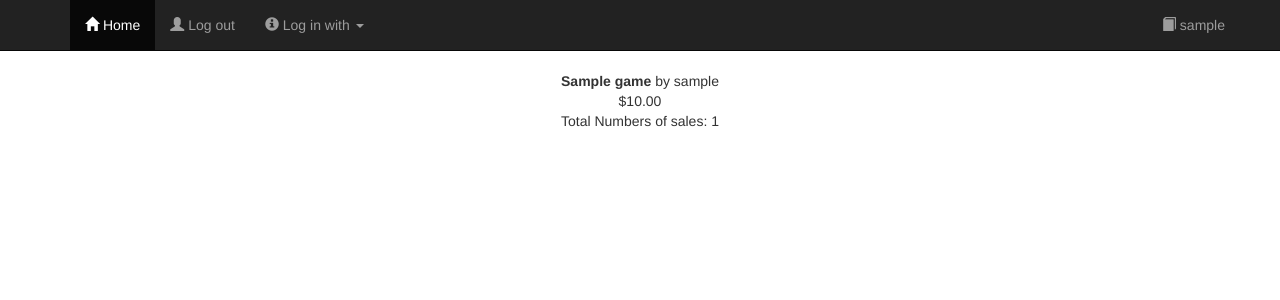
After one commit to 3ICE/daak-store, a Django app: page /sale_statistics/ in a window 1280 px wide. The commit adds this page. Shown: the top 300 px of the page. Run offline with Django 3.2, Linux system fonts and the light colour scheme; a user stored in the database is signed in; tables that the repository leaves empty hold one stand-in row (values such as "Sample post"); some libraries are stand-ins or nearby versions.

Commit message:
sale statistics

```diff
--- a/gettingstarted/urls.py
+++ b/gettingstarted/urls.py
@@ -33,6 +33,7 @@ urlpatterns = [
     url(r'^highscores/(.+)$', hello.views.highscores),
     url(r'^save/', hello.views.save),
     url(r'^load/', hello.views.load),
+    url(r'^sale_statistics/$', hello.views.sale_statistics, name='sale_statistics'),
    # url(r'^loadhighscores/$', hello.views.loadhighscores, name='loadhighscores'),
     url(r'^api-auth/', include('rest_framework.urls', namespace='rest_framework'))
 ]
--- a/hello/models.py
+++ b/hello/models.py
@@ -18,7 +18,6 @@ class Game(models.Model):
     game_developer = models.ForeignKey(User)
     game_price = models.PositiveIntegerField(default=0)
     game_sales = models.PositiveIntegerField(default=0)
-
 #stores game score and player name and game name
 class Score(models.Model):
     game = models.ForeignKey(Game)
--- a/hello/templates/profile_developer.html
+++ b/hello/templates/profile_developer.html
@@ -20,7 +20,7 @@
       <li><a href="{% url 'addgame' %}">Add Game</a></li>
       <li><a href="{% url 'games' %}">Play games</a></li>
       <li><a href="{% url 'manage_game' %}">Manage Game</a></li>
-
+      <li><a href="{% url 'sale_statistics' %}">Game statistics</a></li>
     </ul>
   </p>
 {% endblock %}
--- /dev/null
+++ b/hello/templates/sale_statistics.html
@@ -0,0 +1,26 @@
+{% extends 'base.html' %}
+{% block title %}Welcome {{request.user.username}}{% endblock %}
+{% block header %}
+{% load static %}
+<!--<link href="https://daak-store.herokuapp.com/static/styles.css" rel="stylesheet" type="text/css" />-->
+{% endblock %}
+{% block content %}
+<div align="center" id="centertag" class="registration-container">
+{% for game in allgames %}
+    <b>
+    {{game.game_name }}
+    </b> by
+    {{game.game_developer}}
+    <br />
+    ${{game.game_price|floatformat:2}}
+    <br/>
+  </b> Total Numbers of sales: </b>
+    {{game.game_sales}}
+
+
+  {% empty %}
+      <p>No games yet.</p>
+      <a href="{% url 'addgame' %}">Want to add game? Click here</a>
+{% endfor %}
+</div>
+{% endblock %}
--- a/hello/views.py
+++ b/hello/views.py
@@ -70,6 +70,9 @@ def manage_game(request):
     if request.user.is_authenticated():
         return render(request, 'manage_game.html', {"allgames": Game.objects.filter(game_developer=request.user)})
 
+def sale_statistics(request):
+    if request.user.is_authenticated():
+        return render(request, 'sale_statistics.html', {"allgames": Game.objects.filter(game_developer=request.user)})
 
 # linking to registration
 def registration(request):
```
